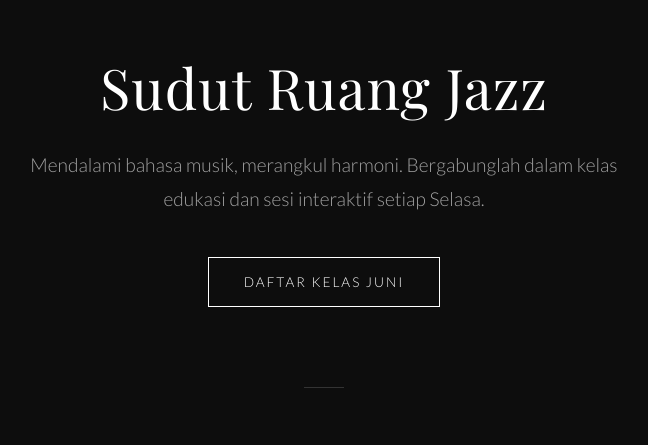
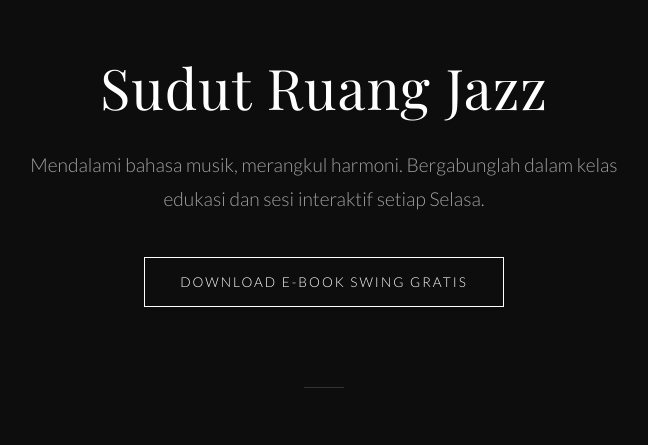
Before and after one commit to sudutruangjazz/SRJ, a plain HTML site: page index.html in a window 1280 px wide. Shown: the part 282-727 px from the top of the page, without its empty margins (316-964 px from the left). Drawn offline with nearby package versions, Linux system fonts and the light colour scheme; a web font is replaced by a local one.

Commit message:
Replace class registration link with e-book download

```diff
--- a/index.html
+++ b/index.html
@@ -139,7 +139,8 @@
         <section class="hero">
             <h1>Sudut Ruang Jazz</h1>
             <p>Mendalami bahasa musik, merangkul harmoni. Bergabunglah dalam kelas edukasi dan sesi interaktif setiap Selasa.</p>
-            <a href="https://instagram.com/father_of_4c" class="btn" target="_blank">Daftar Kelas Juni</a>
+            <a href="ebook-swing.pdf" class="btn" target="_blank">Download E-Book Swing Gratis</a>
+
         </section>
 
         <div class="section-divider"></div>
```
